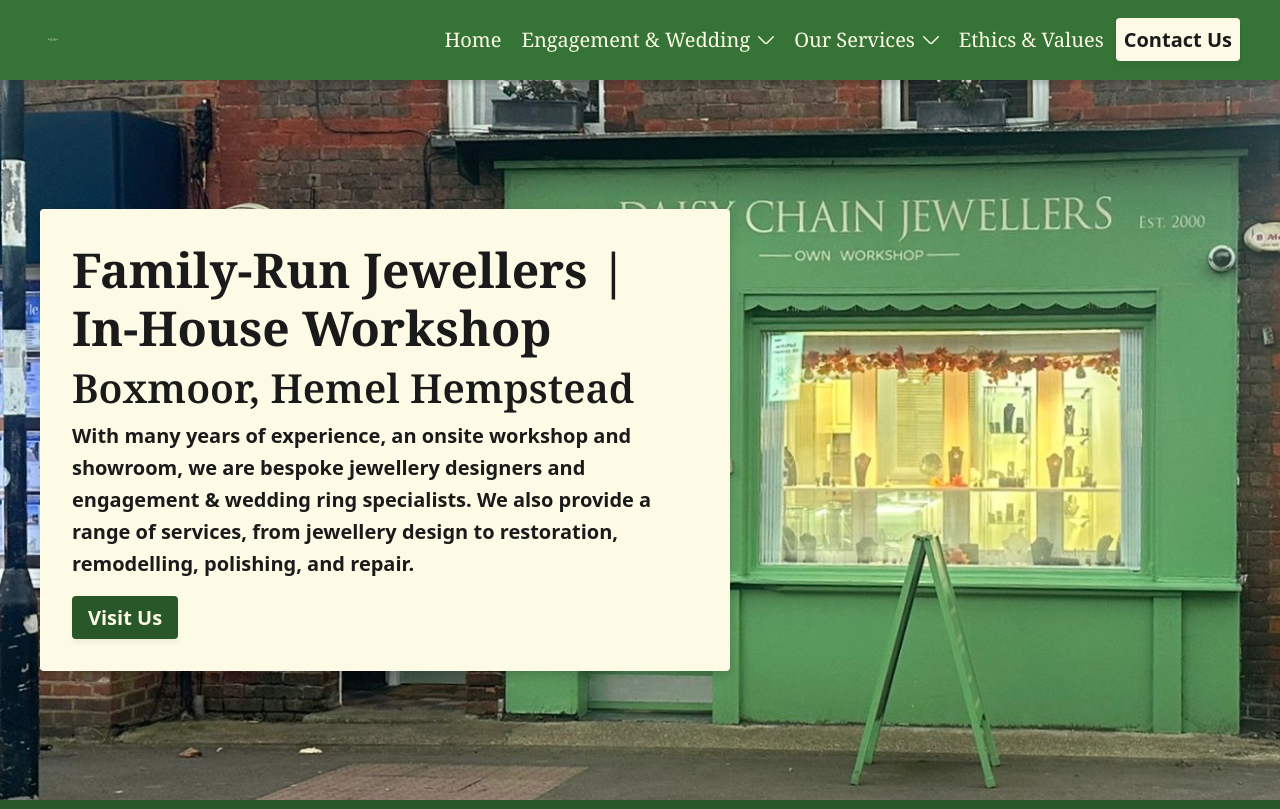
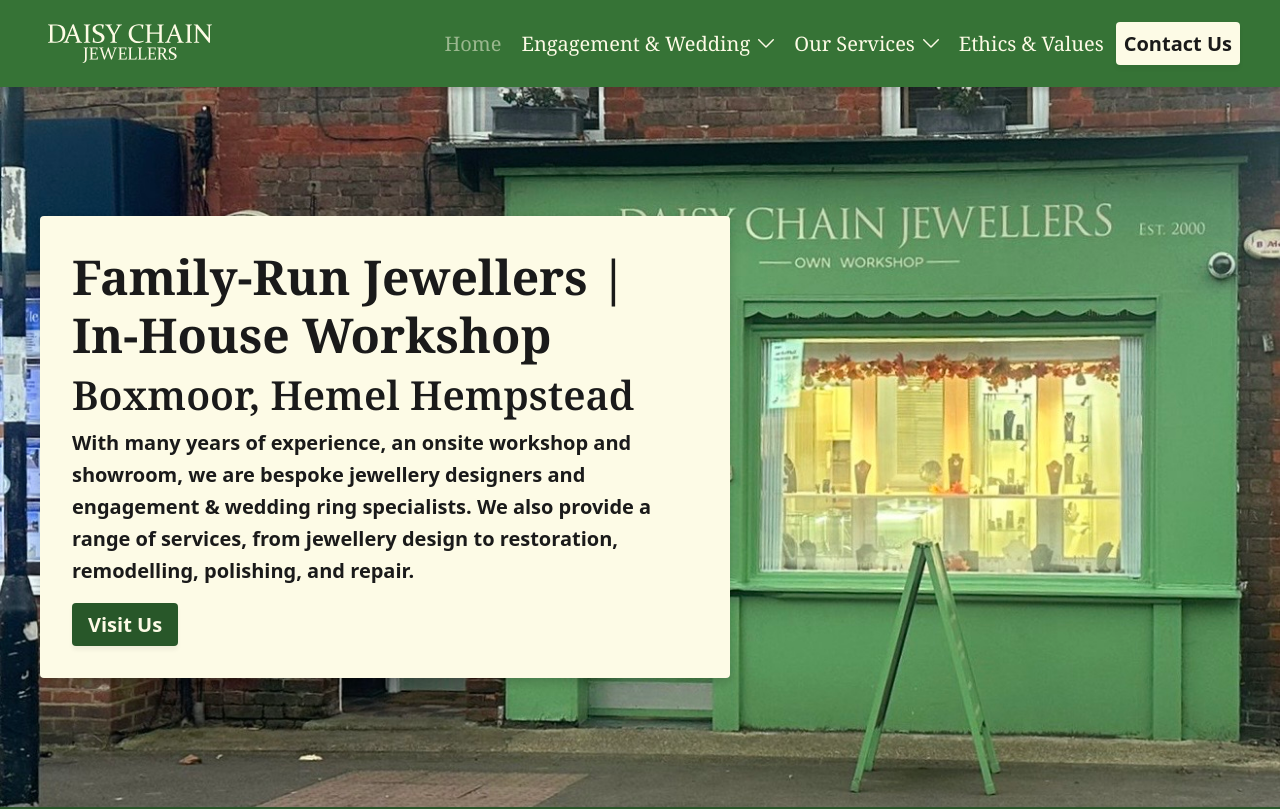
Before and after one commit to jasperslipman/DaisychainJewellers, a Next.js app: page / in a window 1280 px wide. Shown: the top 809 px of the page. Built offline with nearby package versions, Linux system fonts and the light colour scheme.

Commit message:
Navbar Nearly Finished

```diff
--- a/components/NavBar/DesktopMenu.tsx
+++ b/components/NavBar/DesktopMenu.tsx
@@ -1,7 +1,7 @@
-// DesktopMenu.tsx
+// components/NavBar/DesktopMenu.tsx
 
 import React from 'react';
-import Link from 'next/link'; // Import Link
+import NavLink from './NavLink'; // Import the custom NavLink
 import DropdownMenu from './DropdownMenu';
 import styles from './NavBar.module.css';
 
@@ -10,49 +10,54 @@
     <div className={styles.desktopNavMenu}>
       <ul className={styles.primaryNavLinks}>
         <li>
-                    <Link
+          <NavLink
             href="/"
             className={`${styles.navLink} ${styles.linkWrapper}`}
+            activeClassName={styles.activeLink} // Apply active styles
             aria-current="page"
           >
             Home
-                    </Link>
+          </NavLink>
         </li>
 
         <DropdownMenu
           id="engagement-wedding-menu"
           title="Engagement & Wedding"
+          link="/engagement-wedding" // Added link property
           items={[
-                        { label: 'Engagement', link: '/engagement-wedding#engagement' }, // Anchor Link
-                        { label: 'Wedding', link: '/engagement-wedding#wedding' }, // Anchor Link
+            { label: 'Engagement', link: '/coming-soon#engagement' },
+            { label: 'Wedding', link: '/coming-soon#wedding' },
           ]}
         />
 
         <DropdownMenu
           id="our-services-menu"
           title="Our Services"
+          link="/our-services" // Added link property
           items={[
-                        { label: 'Service 1', link: '/coming-soon#service1' }, // Redirect to Coming Soon
-                        { label: 'Service 2', link: '/coming-soon#service2' }, // Redirect to Coming Soon
+            { label: 'Service 1', link: '/coming-soon#service1' },
+            { label: 'Service 2', link: '/coming-soon#service2' },
           ]}
         />
 
         <li>
-                    <Link
+          <NavLink
             href="/ethics-values"
             className={`${styles.navLink} ${styles.linkWrapper}`}
+            activeClassName={styles.activeLink}
           >
             Ethics & Values
-                    </Link>
+          </NavLink>
         </li>
         <li>
-                    <Link
+          <NavLink
             href="#contact-us" // Anchor to Contact Section
             className={`button ${styles.linkWrapper}`}
+            activeClassName={styles.activeLink}
             aria-label="Contact Us"
           >
             Contact Us
-                    </Link>
+          </NavLink>
         </li>
       </ul>
     </div>
--- a/components/NavBar/DropdownMenu.tsx
+++ b/components/NavBar/DropdownMenu.tsx
@@ -1,20 +1,30 @@
+// components/NavBar/DropdownMenu.tsx
+
 import React, { useState, useRef, useEffect } from 'react';
+import NavLink from './NavLink'; // Use the custom NavLink
 import styles from './NavBar.module.css';
 import DropdownIcon from '../../public/images/icons/daisychain-drop-down-icon.svg';
+import { useRouter } from 'next/router';
 
 interface DropdownMenuProps {
   id: string;
   title: string;
+  link: string; // Added link property
   items: { label: string; link: string }[];
 }
 
-const DropdownMenu: React.FC<DropdownMenuProps> = ({ id, title, items }) => {
+const DropdownMenu: React.FC<DropdownMenuProps> = ({ id, title, link, items }) => {
   const [isOpen, setIsOpen] = useState(false);
   const dropdownRef = useRef<HTMLLIElement>(null);
+  const router = useRouter();
 
-  const toggleDropdown = () => {
-    setIsOpen((prev) => !prev);
-  };
+  // Check if parent link or any child link is active
+  const isActive =
+    router.asPath === link ||
+    items.some(
+      (item) =>
+        router.asPath === item.link || router.asPath.startsWith(`${item.link}#`)
+    );
 
   useEffect(() => {
     const handleClickOutside = (event: MouseEvent) => {
@@ -25,30 +35,50 @@
         setIsOpen(false);
       }
     };
+
+    const handleEsc = (event: KeyboardEvent) => {
+      if (event.key === 'Escape') {
+        setIsOpen(false);
+        dropdownRef.current?.querySelector('a')?.focus(); // Return focus to link
+      }
+    };
+
     document.addEventListener('mousedown', handleClickOutside);
+    document.addEventListener('keydown', handleEsc);
     return () => {
       document.removeEventListener('mousedown', handleClickOutside);
+      document.removeEventListener('keydown', handleEsc);
     };
   }, []);
 
   return (
     <li
-      className={`${styles.navDropdown} ${isOpen ? styles.open : ''}`}
+      className={`${styles.navDropdown} ${isOpen ? styles.open : ''} ${
+        isActive ? styles.activeLink : ''
+      }`}
       ref={dropdownRef}
       onMouseEnter={() => setIsOpen(true)}
       onMouseLeave={() => setIsOpen(false)}
+      onFocus={() => setIsOpen(true)}
+      onBlur={(e) => {
+        if (
+          !dropdownRef.current?.contains(e.relatedTarget as Node)
+        ) {
+          setIsOpen(false);
+        }
+      }}
     >
-      <button
+      <NavLink
+        href={link}
         className={`${styles.navLink} ${styles.linkWrapper}`}
         aria-haspopup="true"
         aria-expanded={isOpen}
         aria-controls={`${id}-menu`}
         id={id}
-        onClick={toggleDropdown}
       >
         {title}
-        <DropdownIcon className={styles.dropdownIcon} />
-      </button>
+        <DropdownIcon className={styles.dropdownIcon} aria-hidden="true" />
+      </NavLink>
       {isOpen && (
         <ul
           className={styles.dropdownMenu}
@@ -58,13 +88,15 @@
         >
           {items.map((item, index) => (
             <li key={index} className={styles.dropdownMenuItem} role="none">
-              <a
+              <NavLink
+                href={item.link}
                 className={styles.dropdownMenuLink}
-                href={item.link}
                 role="menuitem"
+                activeClassName={styles.activeLink}
+                onClick={() => setIsOpen(false)} // Close menu on click
               >
                 {item.label}
-              </a>
+              </NavLink>
             </li>
           ))}
         </ul>
--- a/components/NavBar/MobileMenu.tsx
+++ b/components/NavBar/MobileMenu.tsx
@@ -1,6 +1,7 @@
-/* MobileMenu.tsx */
+// components/NavBar/MobileMenu.tsx
 
-import React, { useEffect } from 'react';
+import React, { useEffect, useState } from 'react';
+import NavLink from './NavLink';
 import styles from './NavBar.module.css';
 
 interface MobileMenuProps {
@@ -9,6 +10,8 @@
 }
 
 const MobileMenu: React.FC<MobileMenuProps> = ({ isOpen, toggleMenu }) => {
+    const [openSubMenus, setOpenSubMenus] = useState<{ [key: string]: boolean }>({});
+
     useEffect(() => {
         if (isOpen) {
             document.body.style.overflow = 'hidden';
@@ -20,6 +23,13 @@
             document.body.style.overflow = '';
         };
     }, [isOpen]);
+
+    const handleSubMenuToggle = (id: string) => {
+        setOpenSubMenus(prev => ({
+            ...prev,
+            [id]: !prev[id],
+        }));
+    };
 
     return (
         <div
@@ -33,49 +43,117 @@
 
                 <ul className={styles.mobileNavList}>
                     <li className={styles.mobileNavItem}>
-                        <a href="/" className={styles.mobileNavLink} onClick={toggleMenu}>
+                        <NavLink
+                            href="/"
+                            className={styles.mobileNavLink}
+                            activeClassName={styles.activeLink}
+                            onClick={toggleMenu}
+                        >
                             Home
-                        </a>
+                        </NavLink>
                     </li>
                     <li className={styles.mobileNavItem}>
-                        <span className={styles.mobileNavLink}>Engagement & Wedding</span>
-                        <ul className={styles.mobileSubNavList}>
-                            <li className={styles.mobileSubNavItem}>
-                                <a href="/engagement" className={styles.mobileSubNavLink} onClick={toggleMenu}>
+                        <button
+                            className={styles.mobileNavLinkButton}
+                            onClick={() => handleSubMenuToggle('engagement-wedding')}
+                            aria-haspopup="true"
+                            aria-expanded={openSubMenus['engagement-wedding'] || false}
+                            aria-controls="engagement-wedding-submenu"
+                        >
+                            Engagement &amp; Wedding
+                        </button>
+                        {openSubMenus['engagement-wedding'] && (
+                            <ul
+                                className={styles.mobileSubNavList}
+                                id="engagement-wedding-submenu"
+                                role="menu"
+                            >
+                                <li className={styles.mobileSubNavItem} role="none">
+                                    <NavLink
+                                        href="/coming-soon#engagement"
+                                        className={styles.mobileSubNavLink}
+                                        activeClassName={styles.activeLink}
+                                        onClick={toggleMenu}
+                                        role="menuitem"
+                                    >
                                         Engagement
-                                </a>
+                                    </NavLink>
                                 </li>
-                            <li className={styles.mobileSubNavItem}>
-                                <a href="/wedding" className={styles.mobileSubNavLink} onClick={toggleMenu}>
+                                <li className={styles.mobileSubNavItem} role="none">
+                                    <NavLink
+                                        href="/coming-soon#wedding"
+                                        className={styles.mobileSubNavLink}
+                                        activeClassName={styles.activeLink}
+                                        onClick={toggleMenu}
+                                        role="menuitem"
+                                    >
                                         Wedding
-                                </a>
+                                    </NavLink>
                                 </li>
                             </ul>
+                        )}
                     </li>
                     <li className={styles.mobileNavItem}>
-                        <span className={styles.mobileNavLink}>Our Services</span>
-                        <ul className={styles.mobileSubNavList}>
-                            <li className={styles.mobileSubNavItem}>
-                                <a href="/service1" className={styles.mobileSubNavLink} onClick={toggleMenu}>
+                        <button
+                            className={styles.mobileNavLinkButton}
+                            onClick={() => handleSubMenuToggle('our-services')}
+                            aria-haspopup="true"
+                            aria-expanded={openSubMenus['our-services'] || false}
+                            aria-controls="our-services-submenu"
+                        >
+                            Our Services
+                        </button>
+                        {openSubMenus['our-services'] && (
+                            <ul
+                                className={styles.mobileSubNavList}
+                                id="our-services-submenu"
+                                role="menu"
+                            >
+                                <li className={styles.mobileSubNavItem} role="none">
+                                    <NavLink
+                                        href="/coming-soon#service1"
+                                        className={styles.mobileSubNavLink}
+                                        activeClassName={styles.activeLink}
+                                        onClick={toggleMenu}
+                                        role="menuitem"
+                                    >
                                         Service 1
-                                </a>
+                                    </NavLink>
                                 </li>
-                            <li className={styles.mobileSubNavItem}>
-                                <a href="/service2" className={styles.mobileSubNavLink} onClick={toggleMenu}>
+                                <li className={styles.mobileSubNavItem} role="none">
+                                    <NavLink
+                                        href="/coming-soon#service2"
+                                        className={styles.mobileSubNavLink}
+                                        activeClassName={styles.activeLink}
+                                        onClick={toggleMenu}
+                                        role="menuitem"
+                                    >
                                         Service 2
-                                </a>
+                                    </NavLink>
                                 </li>
                             </ul>
+                        )}
                     </li>
                     <li className={styles.mobileNavItem}>
-                        <a href="/ethics-values" className={styles.mobileNavLink} onClick={toggleMenu}>
-                            Ethics & Values
-                        </a>
+                        <NavLink
+                            href="/ethics-values"
+                            className={styles.mobileNavLink}
+                            activeClassName={styles.activeLink}
+                            onClick={toggleMenu}
+                        >
+                            Ethics &amp; Values
+                        </NavLink>
                     </li>
                     <li className={styles.mobileNavItem}>
-                        <a href="/contact" className={`${styles.mobileNavLink} ${styles.contactButton}`} onClick={toggleMenu}>
+                        <NavLink
+                            href="#contact-us" // Anchored to Contact Section
+                            className={`${styles.mobileNavLink} ${styles.contactButton}`}
+                            activeClassName={styles.activeLink}
+                            aria-label="Contact Us"
+                            onClick={toggleMenu}
+                        >
                             Contact Us
-                        </a>
+                        </NavLink>
                     </li>
                 </ul>
             </nav>
--- a/components/NavBar/NavBar.module.css
+++ b/components/NavBar/NavBar.module.css
@@ -38,7 +38,7 @@
     grid-row: 1;
     align-self: center;
     justify-self: end;
-    display: flex;
+    display: none;
 }
 
 
@@ -71,6 +71,13 @@
 .navDropdown {
     position: relative;
 }
+
+.dropdownContainer {
+    display: flex;
+    flex-direction: row;
+    gap: var(--xs-gap);
+}
+
 
 .dropdownIcon {
     align-self: center;
@@ -119,7 +126,7 @@
 }
 
 .hamburger {
-    display: none;
+    display: flex;
     flex-direction: column;
     justify-content: space-between;
     width: 2.5rem;
@@ -200,7 +207,7 @@
     transition: transform 0.3s ease-in-out;
     z-index: 999;
     overflow-y: auto;
-    padding: var(--m-padding);
+    margin-top: var(--navbar-height);
 }
 
 
@@ -268,3 +275,58 @@
 .mobileSubNavLink:hover {
     text-decoration: underline;
 }
+
+.activeLink {
+    opacity: 0.5;
+
+
+    /* Reduced opacity for active link */
+    /* Additional styles like font-weight or color can be added here */
+
+}
+
+/* Breakpoints */
+
+/* Media Query for Small Phones */
+@media (max-width: 479px) {
+
+}
+
+/* Media Query for Large Phones */
+@media (min-width: 480px) {
+
+}
+
+/* Media Query for Tablets */
+@media (min-width: 768px) {
+    .desktopNavMenu {
+        display: none;
+    }
+    .hamburger {
+        display: flex;
+    }
+}
+
+/* Media Query for Large Desktops */
+@media (min-width: 1280px) {
+    .desktopNavMenu {
+        display: flex;
+    }
+    .hamburger {
+        display: none;
+    }
+
+    .mobileMenu {
+        display: none;
+    }
+}
+
+/* Media Query for Extra Large Desktops */
+@media (min-width: 1440px) {
+
+}
+
+/* Media Query for Ultra-Wide Screens */
+@media (min-width: 1920px) {
+
+}
--- /dev/null
+++ b/components/NavBar/NavLink.tsx
@@ -0,0 +1,42 @@
+// components/NavBar/NavLink.tsx
+
+import React from 'react';
+import Link from 'next/link';
+import { useRouter } from 'next/router';
+import styles from './NavBar.module.css';
+
+interface NavLinkProps {
+    href: string;
+    children: React.ReactNode;
+    className?: string;
+    activeClassName?: string;
+    [key: string]: any; // To pass any additional props
+}
+
+const NavLink: React.FC<NavLinkProps> = ({
+    href,
+    children,
+    className = '',
+    activeClassName = '',
+    ...props
+}) => {
+    const router = useRouter();
+    const isHome = href === '/';
+    const isActive = isHome
+        ? router.asPath === '/' || router.asPath === '/index'
+        : router.asPath === href || router.asPath.startsWith(`${href}#`);
+
+    const combinedClassName = `${className} ${isActive ? activeClassName : ''}`;
+
+    return (
+        <Link
+            href={href}
+            className={combinedClassName}
+            {...props}
+        >
+            {children}
+        </Link>
+    );
+};
+
+export default NavLink;
--- a/components/NavBar/Navbar.tsx
+++ b/components/NavBar/Navbar.tsx
@@ -6,6 +6,7 @@
 import HamburgerMenu from './HamburgerMenu';
 import DesktopNavMenu from './DesktopMenu';
 import MobileMenu from './MobileMenu';
+import DaisychainLogo from '../../public/images/logos/daisychain-logo-letter-group.svg';
 
 const Navbar: React.FC = () => {
     const [isMenuOpen, setIsMenuOpen] = useState<boolean>(false);
@@ -96,16 +97,9 @@
                         className={styles.homepageLogoLink}
                         aria-label="Homepage"
                     >
-                        <img
-                            src="/images/logos/daisychain-logo-letter-group.svg"
-                            alt="Daisychain Jewellers Logo"
-                            id="daisychain-letter-logo"
-                            width={10}
-                            height={10}
-                        />
-                        {/* If you prefer using the SVG component with aria-label:
-                        <DaisychainLogo id="daisychain-letter-logo" aria-label="Daisychain Jewellers Logo" />
-                        */}
+
+                        <DaisychainLogo className={`${styles.daisychainLogo}`} aria-label="Daisychain Jewellers Logo" />
+
                     </Link>
 
                     {/* Desktop Navigation Menu */}
--- /dev/null
+++ b/pages/ComingSoon.module.css
@@ -0,0 +1,9 @@
+.container {
+    display: flex;
+    flex-direction: column;
+    align-items: center;
+    justify-content: center;
+    height: 80vh;
+    text-align: center;
+    padding: var(--m-padding);
+}
```
Also changed, not shown: components/NavBar/HamburgerMenu.tsx (+5 -5 lines), pages/coming-soon.tsx (added, +18 -0 lines). Lines whose indentation alone changed are shown as unchanged.
